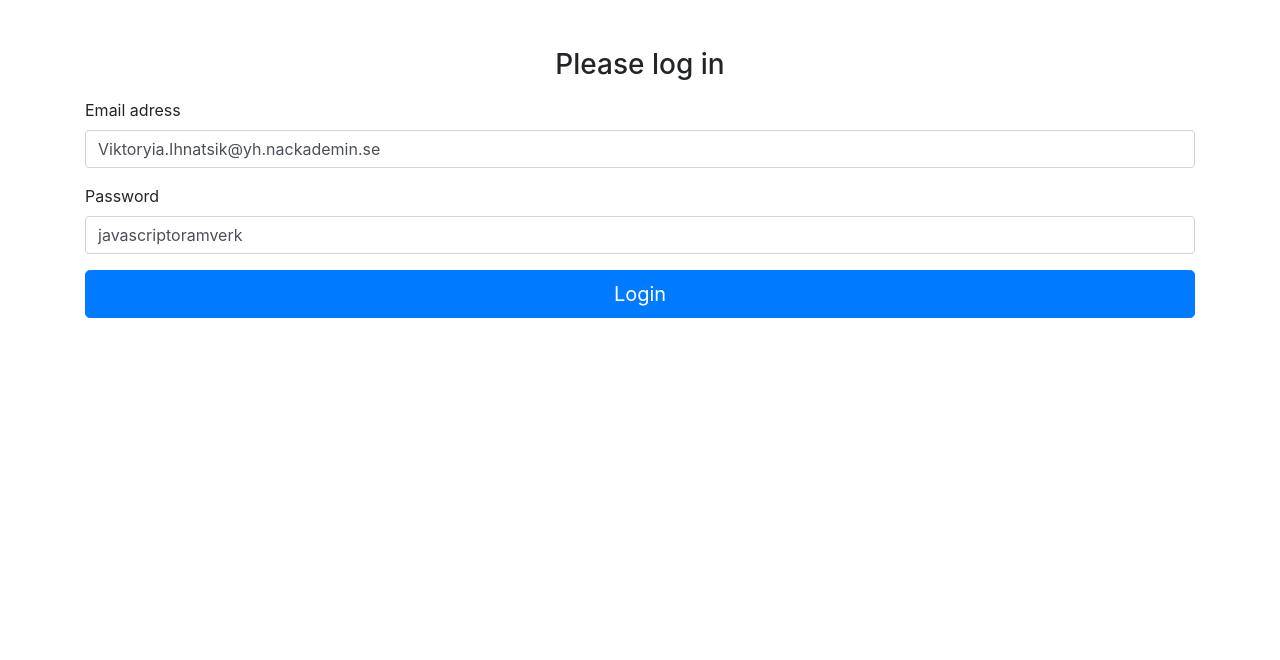
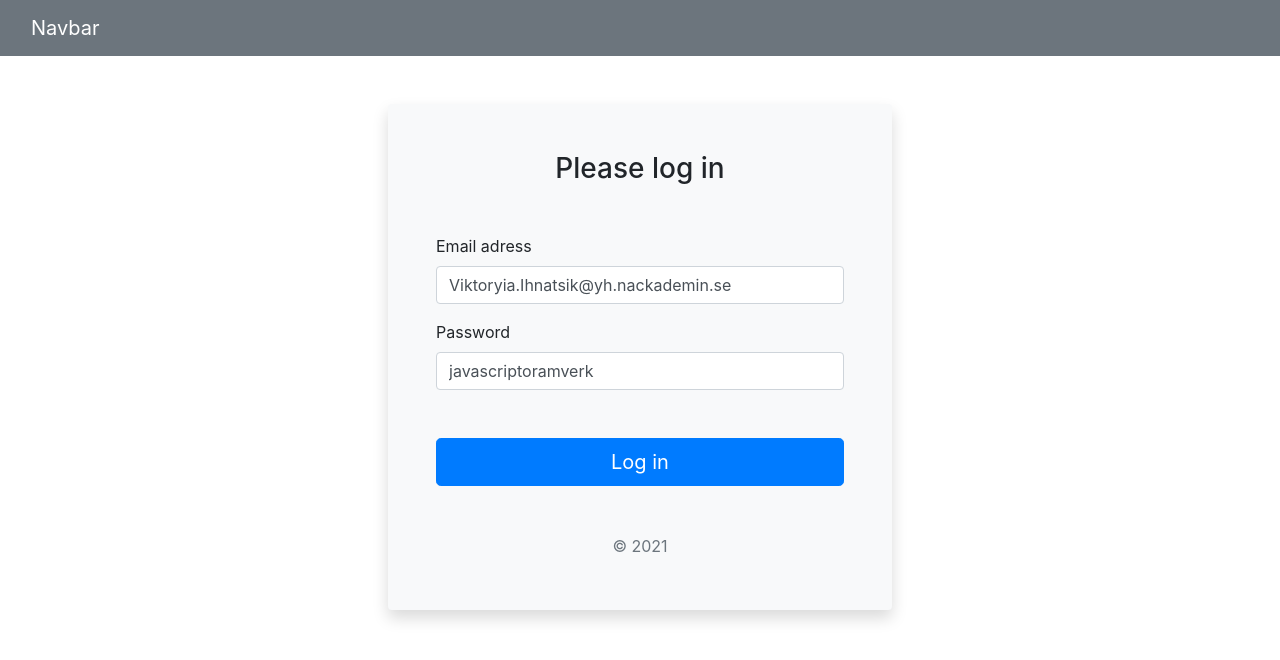
Before and after one commit to ViktoriaIhnatsik/Kundgenerator, a React (Create React App) app: page / in a window 1280 px wide. Shown: the top 660 px of the page. Built offline with nearby package versions, Linux system fonts and the light colour scheme.

Commit message:
Add style to LoginPage

```diff
--- a/src/App.js
+++ b/src/App.js
@@ -10,6 +10,11 @@ function App() {
   return (
     <div>
 
+      <nav className="navbar navbar-dark bg-secondary bg-gradient">
+       <div className="container-fluid">
+        <a className="navbar-brand" href="/">Navbar</a>
+       </div>
+      </nav>
 
       <Switch>
         <Route path="/create-customer">
--- /dev/null
+++ b/src/components/StyleComponents.jsx
@@ -0,0 +1,9 @@
+import styled from 'styled-components';
+
+const Body = styled.div`
+ height: 100%;
+ width: 100%;
+ max-width: 600px;
+ margin: auto;
+`;
+export { Body };
--- a/src/pages/LoginPage.jsx
+++ b/src/pages/LoginPage.jsx
@@ -1,5 +1,7 @@
 import React, {useState} from 'react'
 import { useHistory } from 'react-router-dom'
+import { Body } from '../components/StyleComponents'
+
 
 export default function LoginPage() {
 
@@ -46,22 +48,23 @@ export default function LoginPage() {
   }
 
   return (
-    <div className="container">
-      <form onSubmit={handleOnSubmit}>
-        <div className="mb-3 mt-5 ">
-        <h1 className="h3 mb-3 fw-normal text-center">Please log in</h1>
+      <div className="container">
+        <Body>
+        <form  className="shadow rounded p-5 m-5 bg-light" onSubmit={handleOnSubmit}>
+
+        <h1 className="h3 mb-5 fw-normal text-center">Please log in</h1>
 
         <label className="form-label">Email adress</label>
-        <input className="form-control" name="email" value={formData.email} onChange={handleOnChange} /> {/* onChange -> anropa funct*/}
-        </div>
+        <input className="form-control mb-3" name="email" value={formData.email} onChange={handleOnChange} /> {/* onChange -> anropa funct*/}
 
-        <div className="mb-3">
         <label className="form-label">Password</label>
-        <input className="form-control" name="password" value={formData.password} onChange={handleOnChange} /> {/*ger name för att ha koll vad är det*/ }
-        </div>
+        <input className="form-control mb-5" name="password" value={formData.password} onChange={handleOnChange} /> {/*ger name för att ha koll vad är det*/ }
 
-        <button type="submit" className="w-100 btn btn-lg btn-primary"> Login </button>
+        <button type="submit" className="w-100 btn btn-lg btn-primary"> Log in </button>
+        <p className="mt-5 mb-1  text-muted text-center">&copy; 2021</p>
       </form>
-    </div>
+      </Body>
+
+      </div>
   )
 }
```
Also changed, not shown: 1 other file (tests, documents, lock files or other folders).
